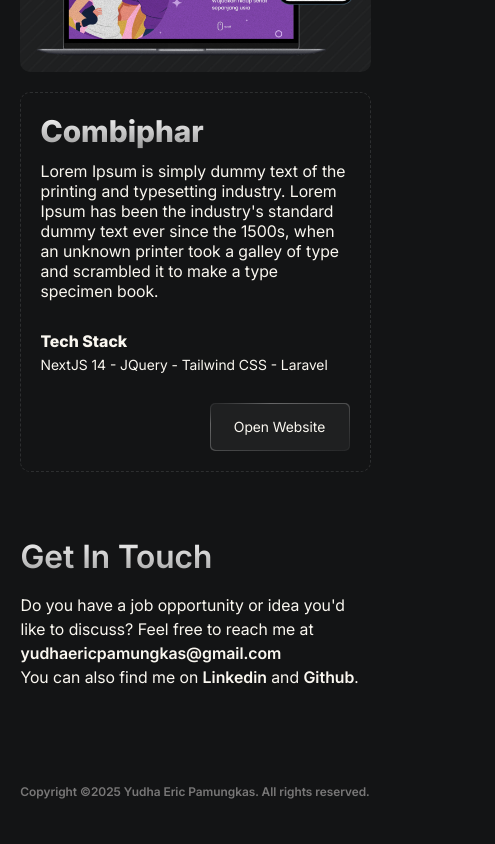
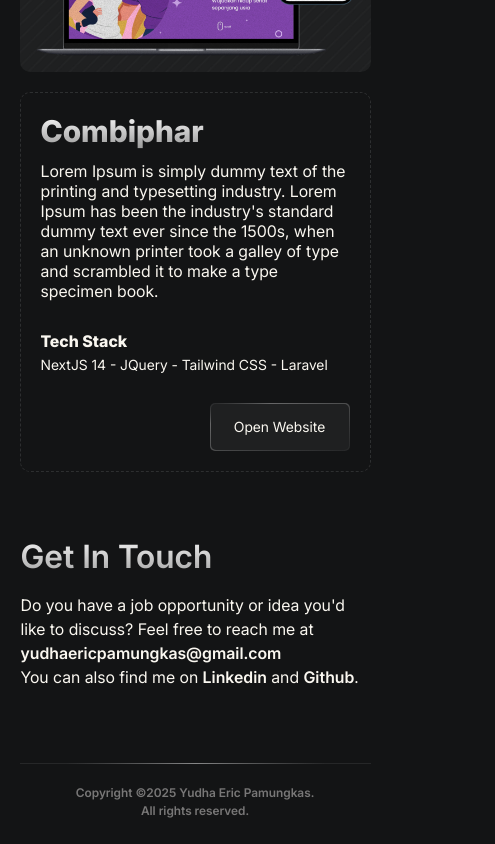
Before and after one commit to yudhaeric/portofolio, a Next.js app: page / in a window 390 px wide. Shown: the part 2819-3663 px from the top of the page, 495 px wide, since content can reach past the window. Built offline with nearby package versions, Linux system fonts and the light colour scheme.

Commit message:
Footer: Update Style & Responsive

```diff
--- a/app/components/layout/Footer.tsx
+++ b/app/components/layout/Footer.tsx
@@ -4,9 +4,9 @@ export default function Footer() {
   return (
     <footer>
       <div className='flex flex-col items-center justify-center w-full mb-1'>
-        <div className='w-[600px] h-[0.5px] bg-linear-to-r from-charlestonGreen from-13% via-[#E4E4E4]/55 via-50% to-charlestonGreen to-87%'></div>
-        <p className='font-semibold text-[12px] text-sonicSilver py-5'>
-          Copyright ©2025 Yudha Eric Pamungkas. All rights reserved.
+        <div className='w-[90%] h-[1px] bg-linear-to-r from-charlestonGreen from-13% via-[#E4E4E4]/55 via-50% to-charlestonGreen to-87% lg:w-[700px]'></div>
+        <p className='font-semibold text-[12px] text-center text-sonicSilver py-5'>
+          <span className='block mobile-xl:inline'>Copyright ©2025 Yudha Eric Pamungkas.</span> All rights reserved.
         </p>
       </div>
     </footer>
```
